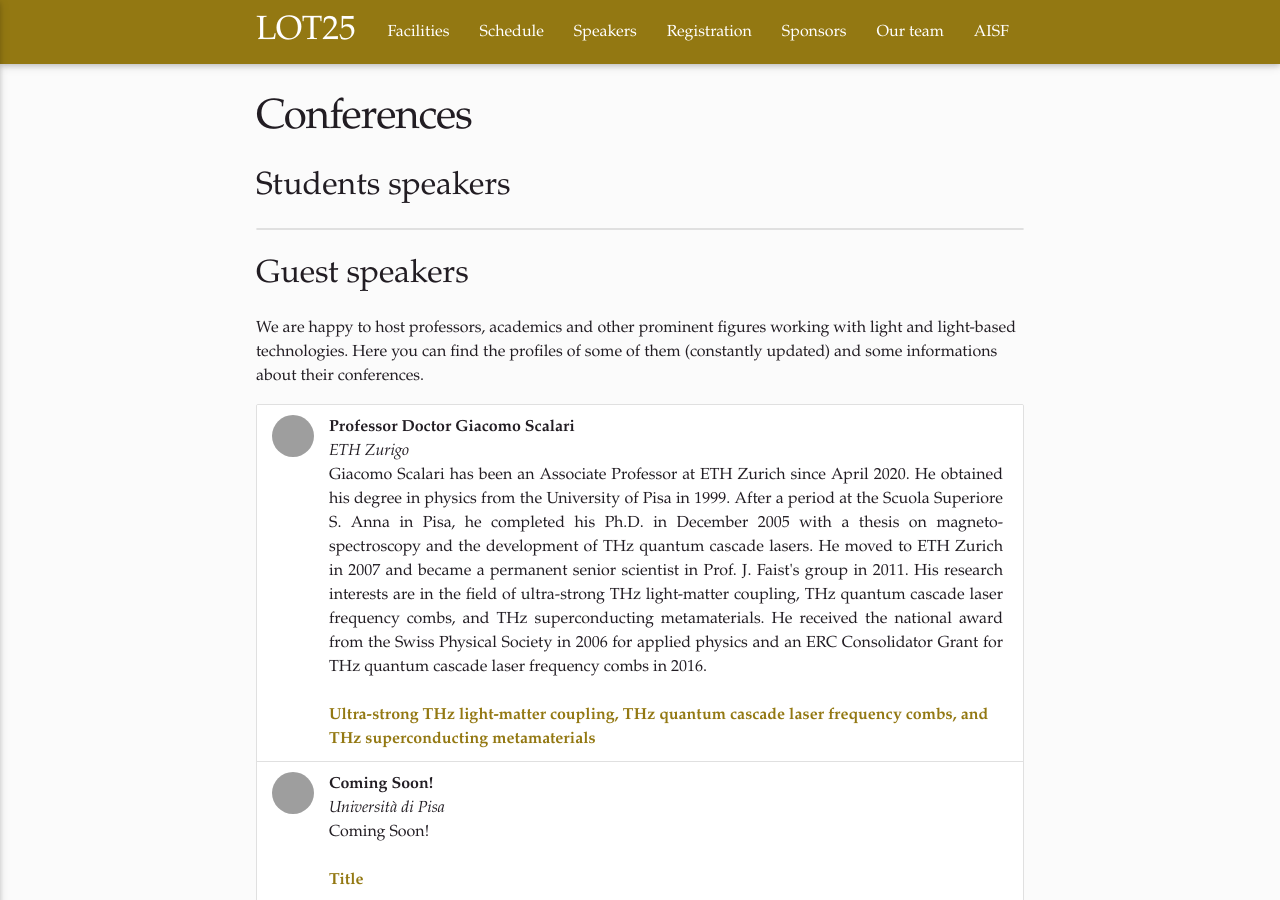
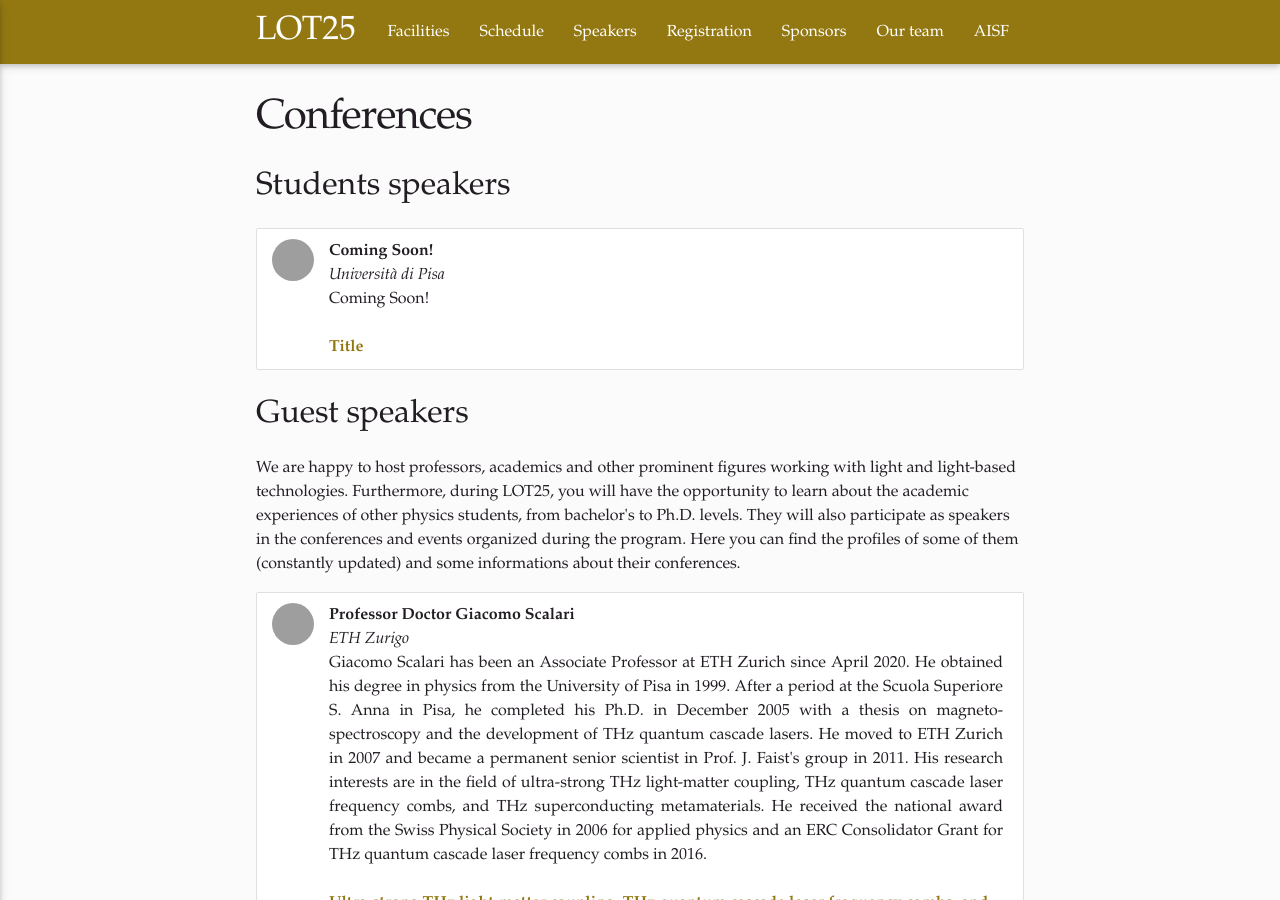
Before and after one commit to ai-sf/lot, a Jekyll site: the page built from speaker.html, in a window 1280 px wide and 900 px high. Built offline with Jekyll 4.4.1, drawn with Linux system fonts in a browser that asks for light colours; nearby versions of some CDN libraries; some web fonts are replaced.

Commit message:
Update speaker.yml

```diff
--- a/_data/speaker.yml
+++ b/_data/speaker.yml
@@ -1,4 +1,4 @@
-description: "We are happy to host professors, academics and other prominent figures working with light and light-based technologies. Here you can find the profiles of some of them (constantly updated) and some informations about their conferences."
+description: "We are happy to host professors, academics and other prominent figures working with light and light-based technologies. Furthermore, during LOT25, you will have the opportunity to learn about the academic experiences of other physics students, from bachelor's to Ph.D. levels. They will also participate as speakers in the conferences and events organized during the program. Here you can find the profiles of some of them (constantly updated) and some informations about their conferences."
 
 content:
 - nome: "Professor Doctor Giacomo Scalari"
@@ -20,3 +20,15 @@
   abstract: ""
   link:
   slides:
+
+
+content2:
+- nome: "Coming Soon!"
+  id: id
+  uni: "Università di Pisa"
+  img: " "
+  title: "Title"
+  bio: "Coming Soon!"
+  abstract: ""
+  link:
+  slides:
```
